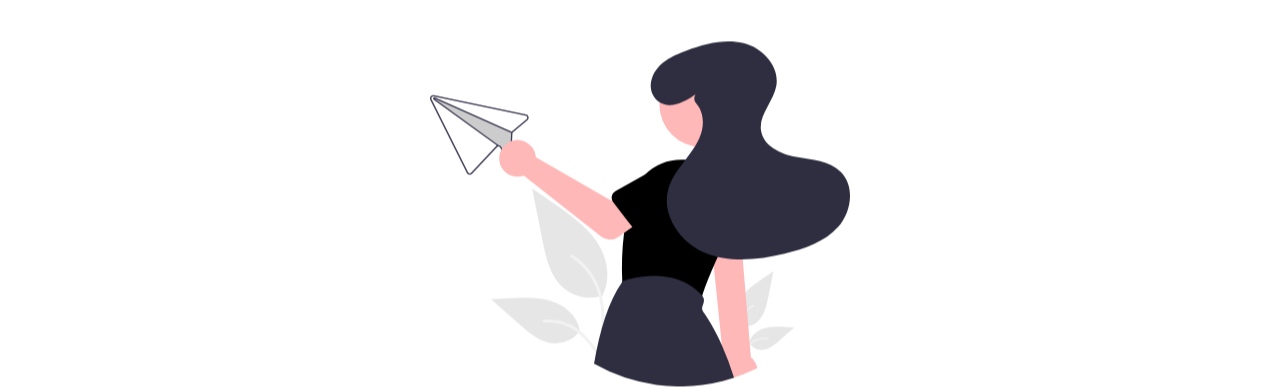
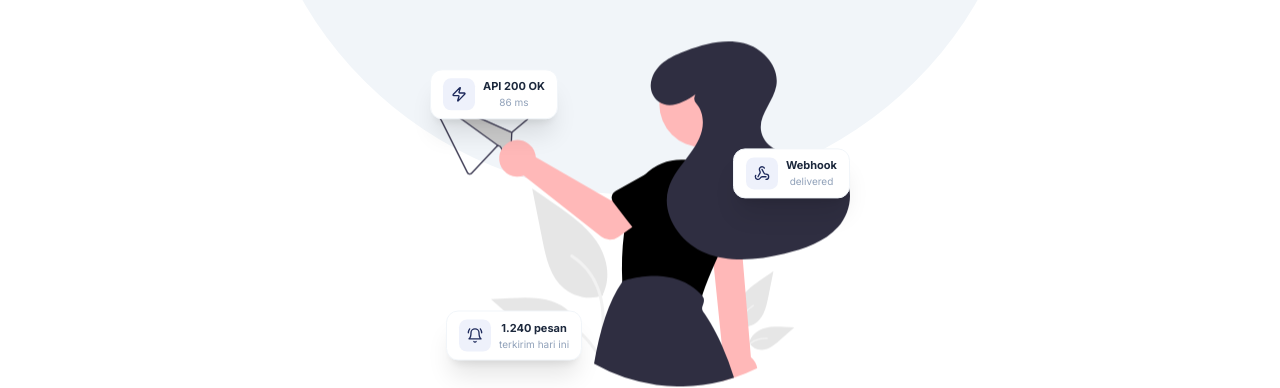
Before and after one commit to Aldi1963/wagataway, a React (Vite) app in the folder go-backend/web/: page / in a window 1280 px wide. Shown: the part 425-813 px from the top of the page. Built offline with nearby package versions, Linux system fonts and the light colour scheme; no server answers; the HTML template or start-up script is replaced by a standard one.

Commit message:
Landing: lingkaran abu hero + kartu melayang kembali (navy)

```diff
--- a/go-backend/web/src/pages/Landing.tsx
+++ b/go-backend/web/src/pages/Landing.tsx
@@ -152,10 +152,25 @@ function HeroArt() {
       <img
         src="/illustrations/messaging-fun.svg"
         alt="Ilustrasi pengiriman pesan WhatsApp otomatis"
-        className="w-full h-auto hero-float"
+        className="relative w-full h-auto hero-float"
         loading="eager"
       />
+      {/* kartu melayang */}
+      <div className="float-card absolute left-0 top-8 bg-white rounded-xl shadow-xl border border-slate-100 px-3 py-2 flex items-center gap-2" style={{ animationDelay: "0s" }}>
+        <span className="w-8 h-8 rounded-lg bg-[#eef1fb] flex items-center justify-center"><Zap className="w-4 h-4 text-[#1e2a5c]" /></span>
+        <div><p className="text-[11px] font-bold text-slate-800">API 200 OK</p><p className="text-[10px] text-slate-400">86 ms</p></div>
+      </div>
+      <div className="float-card absolute right-0 top-1/3 bg-white rounded-xl shadow-xl border border-slate-100 px-3 py-2 flex items-center gap-2" style={{ animationDelay: "1.2s" }}>
+        <span className="w-8 h-8 rounded-lg bg-[#eef1fb] flex items-center justify-center"><Webhook className="w-4 h-4 text-[#1e2a5c]" /></span>
+        <div><p className="text-[11px] font-bold text-slate-800">Webhook</p><p className="text-[10px] text-slate-400">delivered</p></div>
+      </div>
+      <div className="float-card absolute left-4 bottom-6 bg-white rounded-xl shadow-xl border border-slate-100 px-3 py-2 flex items-center gap-2" style={{ animationDelay: "2.1s" }}>
+        <span className="w-8 h-8 rounded-lg bg-[#eef1fb] flex items-center justify-center"><BellRing className="w-4 h-4 text-[#1e2a5c]" /></span>
+        <div><p className="text-[11px] font-bold text-slate-800">1.240 pesan</p><p className="text-[10px] text-slate-400">terkirim hari ini</p></div>
+      </div>
       <style>{`
+        @keyframes floatY { 0%, 100% { transform: translateY(0); } 50% { transform: translateY(-10px); } }
+        .float-card { animation: floatY 4s ease-in-out infinite; }
         @keyframes heroFloat { 0%, 100% { transform: translateY(0); } 50% { transform: translateY(-8px); } }
         .hero-float { animation: heroFloat 6s ease-in-out infinite; }
       `}</style>
@@ -166,6 +181,7 @@ function HeroArt() {
 function Hero() {
   return (
     <section id="top" className="relative overflow-hidden bg-white pt-28 pb-16 md:pt-36 md:pb-20">
+      <div aria-hidden className="absolute -top-40 left-1/2 -translate-x-1/2 w-[135vw] max-w-[780px] aspect-square bg-slate-100 rounded-full" />
       <div className="relative max-w-6xl mx-auto px-4 text-center">
         <Reveal>
           <h1 className="text-6xl md:text-8xl font-extrabold tracking-tight text-[#1e2a5c] leading-none">
```
